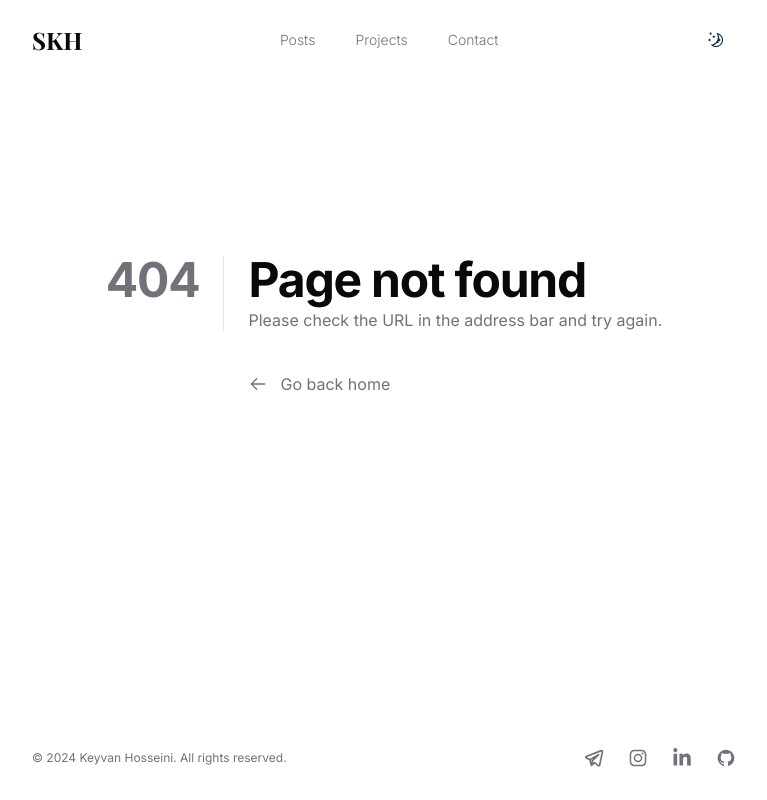
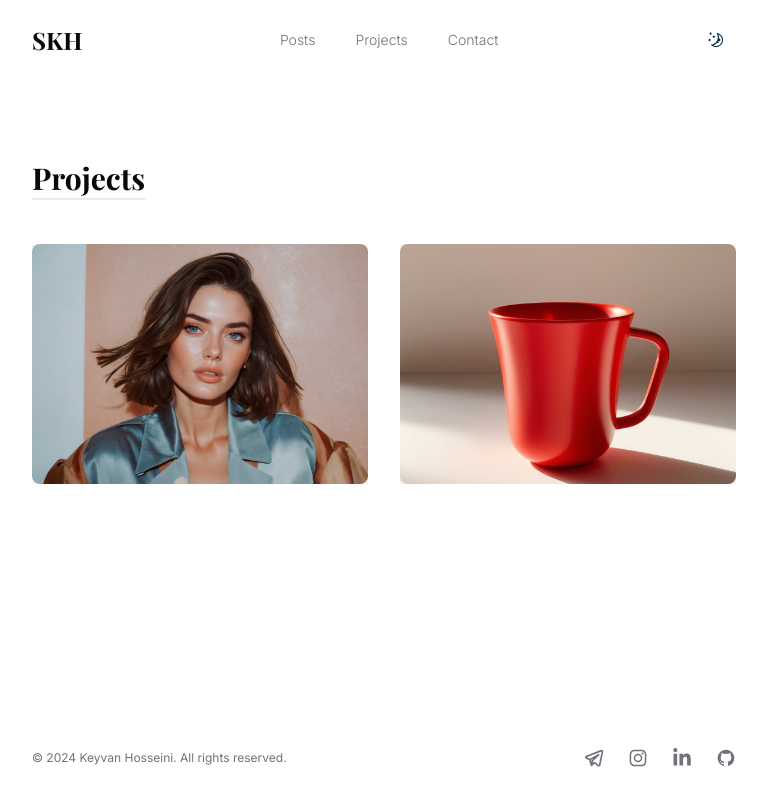
Before and after one commit to skh113/next-portfolio, a Next.js app: page /projects in a window 1280 px wide. Before the commit this address had no page. Shown: the whole page, without its empty margins (256-1023 px from the left). Built offline with nearby package versions, Linux system fonts and the light colour scheme; a web font is replaced by a local one.

Commit message:
add: projects page

```diff
--- /dev/null
+++ b/app/projects/[slug]/page.tsx
@@ -0,0 +1,67 @@
+import Link from 'next/link';
+import Image from 'next/image';
+
+import { formatDate } from '@/lib/utils';
+import MDXContent from '@/components/mdx-content';
+import { ArrowLeftIcon } from '@radix-ui/react-icons';
+import { notFound } from 'next/navigation';
+import { getAllContents, getContentBySlug } from '@/lib/content';
+
+export async function generateStaticParams() {
+  const projects = await getAllContents('projects');
+  const slugs = projects.map(project => ({ slug: project.slug }));
+
+  return slugs;
+}
+
+export default async function Project({
+  params
+}: {
+  params: { slug: string };
+}) {
+  const { slug } = params;
+  const project = await getContentBySlug('projects', slug);
+
+  if (!project) {
+    notFound();
+  }
+
+  const { metadata, content } = project;
+  const { title, image, author, publishedAt } = metadata;
+
+  return (
+    <section className='pb-24 pt-32'>
+      <div className='container max-w-3xl'>
+        <Link
+          href='/projects'
+          className='mb-8 inline-flex items-center gap-2 text-sm font-light text-muted-foreground transition-colors hover:text-foreground'
+        >
+          <ArrowLeftIcon className='h-5 w-5' />
+          <span>Back to projects</span>
+        </Link>
+
+        {image && (
+          <div className='relative mb-6 h-96 w-full overflow-hidden rounded-lg'>
+            <Image
+              src={image}
+              alt={title || ''}
+              className='object-cover'
+              fill
+            />
+          </div>
+        )}
+
+        <header>
+          <h1 className='title'>{title}</h1>
+          <p className='mt-3 text-xs text-muted-foreground'>
+            {author} / {formatDate(publishedAt ?? '')}
+          </p>
+        </header>
+
+        <main className='prose dark:prose-invert mt-16'>
+          <MDXContent source={content} />
+        </main>
+      </div>
+    </section>
+  );
+}
--- /dev/null
+++ b/app/projects/page.tsx
@@ -0,0 +1,16 @@
+import Projects from '@/components/projects';
+import { getAllContents } from '@/lib/content';
+
+export default async function ProjectsPage() {
+  const projects = await getAllContents('projects');
+
+  return (
+    <section className='pb-24 pt-40'>
+      <div className='container max-w-3xl'>
+        <h1 className='title mb-12'>Projects</h1>
+
+        <Projects projects={projects} />
+      </div>
+    </section>
+  );
+}
--- /dev/null
+++ b/components/projects.tsx
@@ -0,0 +1,46 @@
+import Image from 'next/image';
+import Link from 'next/link';
+
+import { formatDate } from '@/lib/utils';
+import { ContentMetadata } from '@/lib/content';
+
+export default function Projects({
+  projects
+}: {
+  projects: ContentMetadata[];
+}) {
+  return (
+    <ul className='grid grid-cols-1 gap-8 sm:grid-cols-2'>
+      {projects.map(project => (
+        <li key={project.slug} className='group relative'>
+          <Link href={`/projects/${project.slug}`}>
+            {project.image && (
+              <div className='h-72 w-full overflow-hidden bg-muted sm:h-60'>
+                <Image
+                  src={project.image}
+                  alt={project.title || ''}
+                  fill
+                  className='rounded-lg object-cover object-center transition-transform duration-500 group-hover:scale-105'
+                />
+              </div>
+            )}
+
+            <div className='absolute inset-[1px] rounded-lg bg-background/70 opacity-0 transition-opacity duration-500 group-hover:opacity-100' />
+
+            <div className='absolute inset-x-0 bottom-0 translate-y-2 px-6 py-5 opacity-0 transition-all duration-500 group-hover:translate-y-0 group-hover:opacity-100'>
+              <h2 className='title line-clamp-1 text-xl no-underline'>
+                {project.title}
+              </h2>
+              <p className='line-clamp-1 text-sm text-muted-foreground'>
+                {project.summary}
+              </p>
+              <p className='text-xs font-light text-muted-foreground'>
+                {formatDate(project.publishedAt ?? '')}
+              </p>
+            </div>
+          </Link>
+        </li>
+      ))}
+    </ul>
+  );
+}
```
